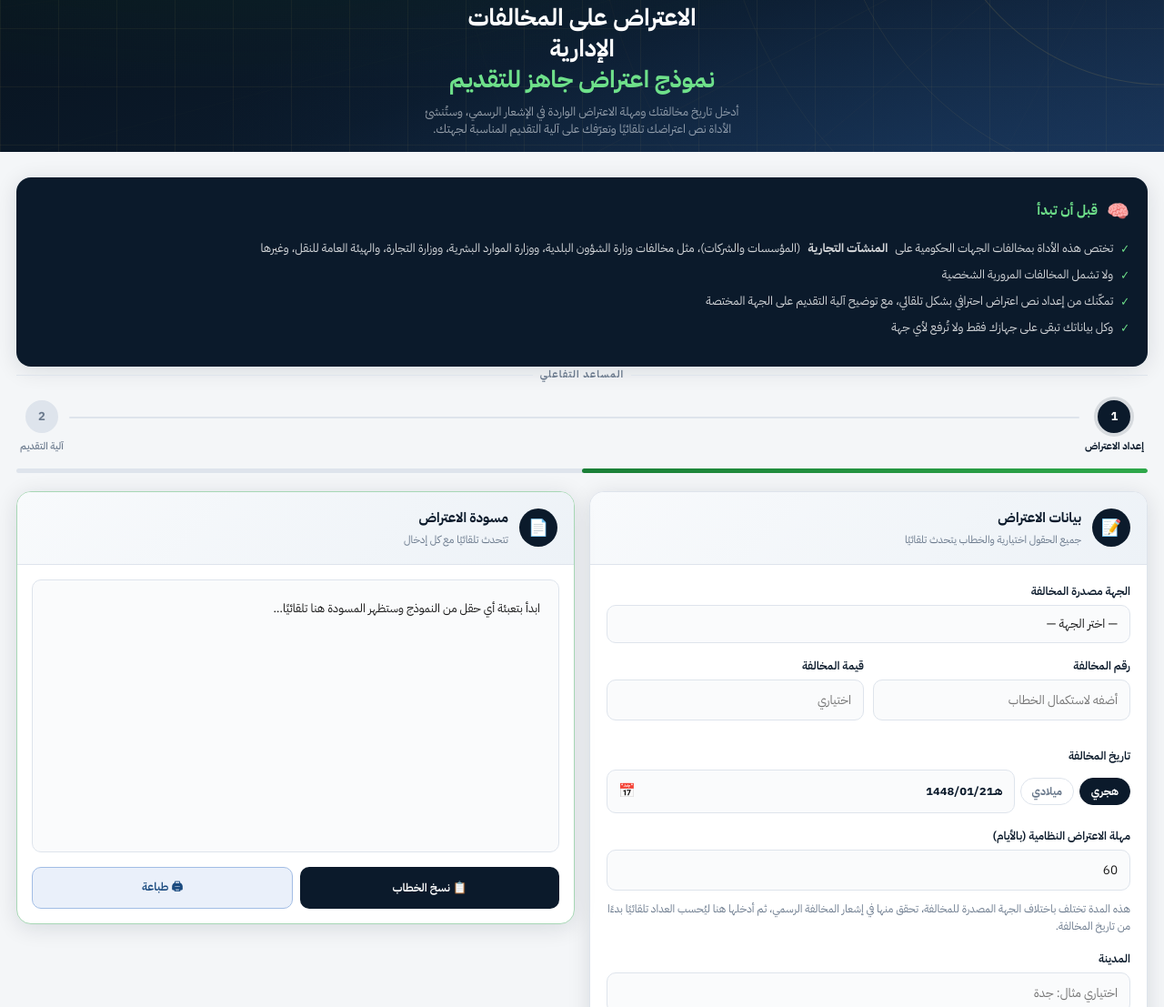
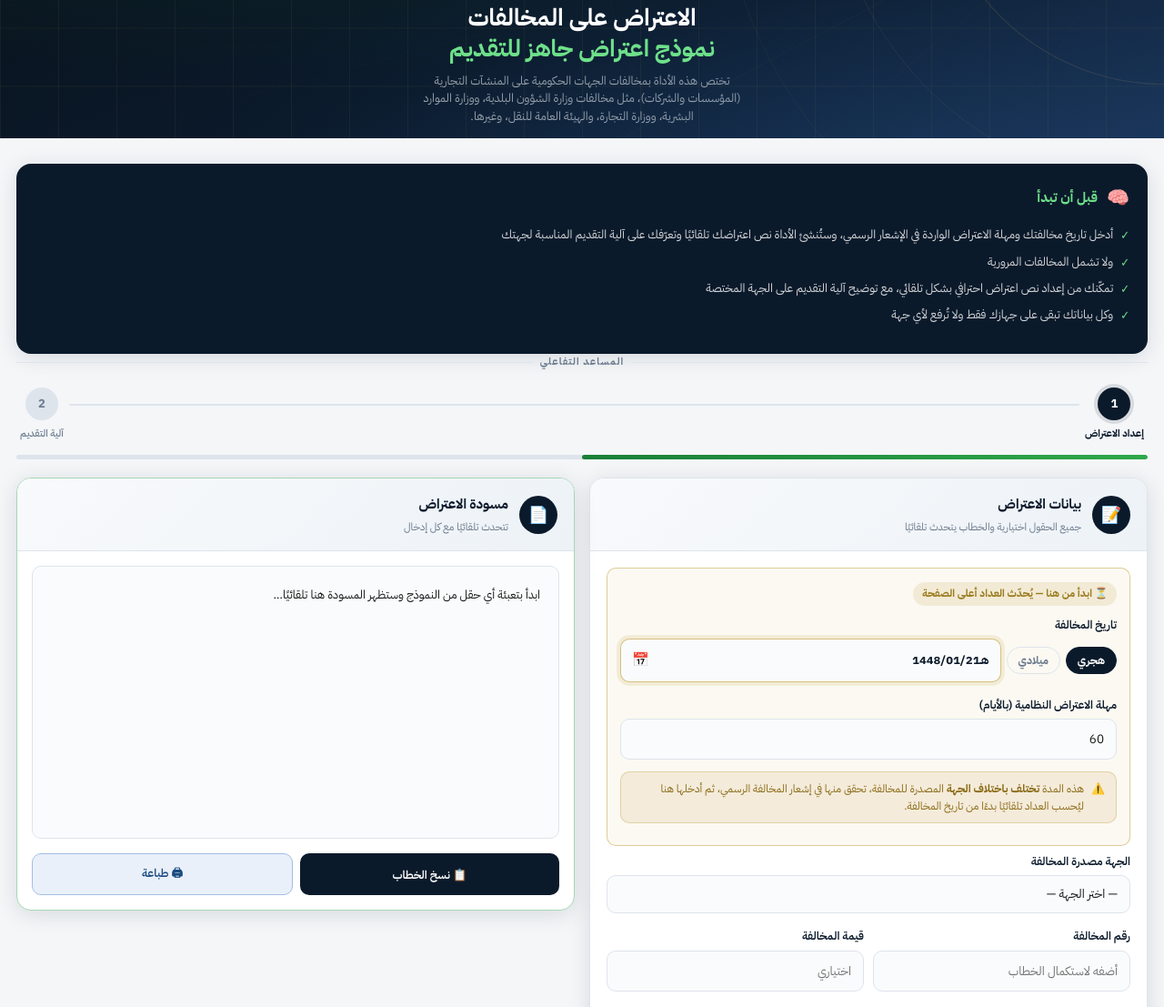
Before and after one commit to almohammdin/Mukhaalafat, a plain HTML site: page index.html in a window 1280 px wide. Shown: the part 278-1385 px from the top of the page at 91% size. Drawn offline with Linux system fonts and the light colour scheme.

Commit message:
Add files via upload

```diff
--- a/index.html
+++ b/index.html
@@ -1299,6 +1299,33 @@ footer {
 .pre-tool-list li::before { content: '✓'; color: #6EE08A; font-weight: 700; flex-shrink: 0; margin-top: 1px; }
 .pre-tool-notice { display: flex; align-items: flex-start; gap: 8px; background: rgba(183,119,13,0.18); border: 1px solid rgba(240,204,122,0.35); border-radius: var(--radius-sm); padding: 10px 13px; font-size: 12px; color: #F0CC7A; line-height: 1.55; margin-bottom: 10px; }
 .pre-tool-trust  { display: flex; align-items: flex-start; gap: 8px; background: rgba(26,74,127,0.35); border: 1px solid rgba(162,189,229,0.3); border-radius: var(--radius-sm); padding: 10px 13px; font-size: 12px; color: #A2BDE5; line-height: 1.55; }
+.asst-highlight-box {
+  border: 1.5px solid rgba(201,168,76,0.55);
+  background: rgba(201,168,76,0.07);
+  border-radius: var(--radius-sm);
+  padding: 14px 14px 10px;
+  margin-bottom: 6px;
+}
+.asst-highlight-tag {
+  display: inline-flex; align-items: center; gap: 6px;
+  font-size: 11.5px; font-weight: 700; color: #9A7B1F;
+  background: rgba(201,168,76,0.18); border-radius: 20px;
+  padding: 3px 10px; margin-bottom: 10px;
+}
+.asst-highlight-notice {
+  display: flex; align-items: flex-start; gap: 8px;
+  background: rgba(183,119,13,0.10); border: 1px solid rgba(201,168,76,0.4);
+  border-radius: var(--radius-sm); padding: 9px 12px;
+  font-size: 12px; color: #8A6A15; line-height: 1.55; margin-top: 8px;
+}
+.dp-field-attn {
+  border-color: rgba(201,168,76,0.7) !important;
+  animation: dpFieldGlow 2.4s ease-in-out infinite;
+}
+@keyframes dpFieldGlow {
+  0%, 100% { box-shadow: 0 0 0 rgba(201,168,76,0); }
+  50%      { box-shadow: 0 0 0 4px rgba(201,168,76,0.18); }
+}
 
 .asst-back-btn {
   background: var(--bg);
@@ -1946,8 +1973,8 @@ footer {
   </div>
   <div class="hero-title">مستشار الحوكمة وتطوير الأعمال</div>
   <div class="hero-divider"></div>
-  <h1>الاعتراض على المخالفات<br>الإدارية<br><em>نموذج اعتراض جاهز للتقديم</em></h1>
-  <p class="hero-sub">أدخل تاريخ مخالفتك ومهلة الاعتراض الواردة في الإشعار الرسمي، وستُنشئ الأداة نص اعتراضك تلقائيًا وتعرّفك على آلية التقديم المناسبة لجهتك.</p>
+  <h1>الاعتراض على المخالفات<br><em>نموذج اعتراض جاهز للتقديم</em></h1>
+  <p class="hero-sub">تختص هذه الأداة بمخالفات الجهات الحكومية على المنشآت التجارية (المؤسسات والشركات)، مثل مخالفات وزارة الشؤون البلدية، ووزارة الموارد البشرية، ووزارة التجارة، والهيئة العامة للنقل، وغيرها.</p>
 </header>
 
 <!-- ══ PRE-TOOL INTRO ══ -->
@@ -1958,8 +1985,8 @@ footer {
       <span class="pre-tool-title">قبل أن تبدأ</span>
     </div>
     <ul class="pre-tool-list">
-      <li>تختص هذه الأداة بمخالفات الجهات الحكومية على <strong>المنشآت التجارية</strong> (المؤسسات والشركات)، مثل مخالفات وزارة الشؤون البلدية، ووزارة الموارد البشرية، ووزارة التجارة، والهيئة العامة للنقل، وغيرها</li>
-      <li>ولا تشمل المخالفات المرورية الشخصية</li>
+      <li>أدخل تاريخ مخالفتك ومهلة الاعتراض الواردة في الإشعار الرسمي، وستُنشئ الأداة نص اعتراضك تلقائيًا وتعرّفك على آلية التقديم المناسبة لجهتك</li>
+      <li>ولا تشمل المخالفات المرورية</li>
       <li>تمكّنك من إعداد نص اعتراض احترافي بشكل تلقائي، مع توضيح آلية التقديم على الجهة المختصة</li>
       <li>وكل بياناتك تبقى على جهازك فقط ولا تُرفع لأي جهة</li>
     </ul>
@@ -1987,6 +2014,44 @@ footer {
         <div class="asst-card">
           <div class="asst-card-head"><div class="asst-card-icon">📝</div><div><div class="asst-card-title">بيانات الاعتراض</div><div class="asst-card-sub">جميع الحقول اختيارية والخطاب يتحدث تلقائيًا</div></div></div>
           <div class="asst-form">
+
+            <!-- ⓪ تاريخ المخالفة ومهلة الاعتراض — أول خطوة، لأنها تُحدّث العداد أعلى الصفحة -->
+            <div class="asst-highlight-box">
+              <span class="asst-highlight-tag">⏳ ابدأ من هنا — يُحدّث العداد أعلى الصفحة</span>
+              <div class="asst-form-row">
+                <label class="asst-label">تاريخ المخالفة</label>
+                <div class="dp-root" id="dp-vdate">
+                  <div class="dp-row">
+                    <button type="button" class="dp-cb dp-active" onclick="dpSetCal('vdate','hijri',this)">هجري</button>
+                    <button type="button" class="dp-cb" onclick="dpSetCal('vdate','gregorian',this)">ميلادي</button>
+                    <div class="dp-field dp-field-attn" onclick="dpToggle('vdate')">
+                      <span class="dp-field-val" id="dp-vdate-val">اختر التاريخ</span>
+                      <span class="dp-field-icon">📅</span>
+                    </div>
+                  </div>
+                  <div class="dp-panel" id="dp-vdate-panel">
+                    <div class="dp-nav">
+                      <button type="button" class="dp-nav-btn" onclick="dpNavYear('vdate',-1)">«</button>
+                      <button type="button" class="dp-nav-btn" onclick="dpNavMonth('vdate',-1)">‹</button>
+                      <div class="dp-nav-label" id="dp-vdate-label">—</div>
+                      <button type="button" class="dp-nav-btn" onclick="dpNavMonth('vdate',1)">›</button>
+                      <button type="button" class="dp-nav-btn" onclick="dpNavYear('vdate',1)">»</button>
+                    </div>
+                    <div class="dp-dn"><span>أح</span><span>إث</span><span>ثل</span><span>أر</span><span>خم</span><span>جم</span><span>سب</span></div>
+                    <div class="dp-days" id="dp-vdate-days"></div>
+                  </div>
+                  <input type="hidden" id="f-vdate">
+                </div>
+              </div>
+              <div class="asst-form-row" style="margin-top:10px">
+                <label class="asst-label">مهلة الاعتراض النظامية (بالأيام)</label>
+                <input class="asst-input" id="f-deadline-days" type="number" min="1" step="1" placeholder="مثال: 60" value="60">
+                <div class="asst-highlight-notice">
+                  <span>⚠️</span>
+                  <span>هذه المدة <strong>تختلف باختلاف الجهة</strong> المصدرة للمخالفة، تحقق منها في إشعار المخالفة الرسمي، ثم أدخلها هنا ليُحسب العداد تلقائيًا بدءًا من تاريخ المخالفة.</span>
+                </div>
+              </div>
+            </div>
 
             <!-- ① الجهة مصدرة المخالفة -->
             <div class="asst-form-row">
@@ -2016,36 +2081,6 @@ footer {
                 <label class="asst-label">قيمة المخالفة</label>
                 <input class="asst-input" id="f-vamt" type="text" placeholder="اختياري">
               </div>
-            </div>
-            <div class="asst-form-row">
-              <label class="asst-label">تاريخ المخالفة</label>
-              <div class="dp-root" id="dp-vdate">
-                <div class="dp-row">
-                  <button type="button" class="dp-cb dp-active" onclick="dpSetCal('vdate','hijri',this)">هجري</button>
-                  <button type="button" class="dp-cb" onclick="dpSetCal('vdate','gregorian',this)">ميلادي</button>
-                  <div class="dp-field" onclick="dpToggle('vdate')">
-                    <span class="dp-field-val" id="dp-vdate-val">اختر التاريخ</span>
-                    <span class="dp-field-icon">📅</span>
-                  </div>
-                </div>
-                <div class="dp-panel" id="dp-vdate-panel">
-                  <div class="dp-nav">
-                    <button type="button" class="dp-nav-btn" onclick="dpNavYear('vdate',-1)">«</button>
-                    <button type="button" class="dp-nav-btn" onclick="dpNavMonth('vdate',-1)">‹</button>
-                    <div class="dp-nav-label" id="dp-vdate-label">—</div>
-                    <button type="button" class="dp-nav-btn" onclick="dpNavMonth('vdate',1)">›</button>
-                    <button type="button" class="dp-nav-btn" onclick="dpNavYear('vdate',1)">»</button>
-                  </div>
-                  <div class="dp-dn"><span>أح</span><span>إث</span><span>ثل</span><span>أر</span><span>خم</span><span>جم</span><span>سب</span></div>
-                  <div class="dp-days" id="dp-vdate-days"></div>
-                </div>
-                <input type="hidden" id="f-vdate">
-              </div>
-            </div>
-            <div class="asst-form-row">
-              <label class="asst-label">مهلة الاعتراض النظامية (بالأيام)</label>
-              <input class="asst-input" id="f-deadline-days" type="number" min="1" step="1" placeholder="مثال: 60" value="60">
-              <div style="margin-top:6px;font-size:12px;color:var(--muted);line-height:1.6">هذه المدة تختلف باختلاف الجهة المصدرة للمخالفة، تحقق منها في إشعار المخالفة الرسمي، ثم أدخلها هنا ليُحسب العداد تلقائيًا بدءًا من تاريخ المخالفة.</div>
             </div>
             <div class="asst-form-row">
               <label class="asst-label">المدينة</label>
@@ -2181,7 +2216,6 @@ footer {
       <div class="sc-body" id="submission-content"></div>
     </div>
     <div class="asst-warnings">
-      <div class="asst-warn-card asst-warn-amber"><div class="asst-warn-icon">⚠️</div><div class="asst-warn-text">هذه الأداة تقدم تقييمًا مبدئيًا وصياغة أولية فقط، ولا تُعد استشارة قانونية. التحقق النهائي مسؤولية المستخدم أو من يستشيره.</div></div>
       <div class="asst-warn-card asst-warn-blue"><div class="asst-warn-icon">⚖️</div><div class="asst-warn-text">عند رفض الجهة للاعتراض، قد يكون لك بحسب الحالة حق الاعتراض أمام المحكمة الإدارية خلال 60 يومًا من تاريخ الرفض.</div></div>
     </div>
     <div style="text-align:center;margin-top:16px;display:flex;gap:10px;justify-content:center">
@@ -2195,7 +2229,7 @@ footer {
 
 <div class="divider"></div>
 <section class="section">
-  <div class="section-label">ملخص سريع للإجراءات</div>
+  <div class="section-label">تنويه</div>
   <div class="quick-bullets">
     <div class="qb-item"><span class="qb-icon">⏳</span><span>المهلة القانونية: تختلف حسب الجهة المصدرة للمخالفة، وغالبًا ما تكون مذكورة صراحة في إشعار المخالفة، تحقق منها وأدخلها في الأداة لحساب العداد تلقائيًا</span></div>
     <div class="qb-item"><span class="qb-icon">🏛️</span><span>مسار التظلم: يبدأ التقديم <strong>أمام الجهة الإدارية مصدرة المخالفة</strong> أولًا، ثم المحكمة الإدارية المختصة في حال الرفض</span></div>
@@ -2215,7 +2249,7 @@ footer {
   <div class="lawyer-card">
     <div class="lawyer-card-inner">
 
-      <div class="lawyer-badge">💬 تواصل مباشر مع نايف المحمدي</div>
+      <div class="lawyer-badge">💬 تواصل مباشر</div>
 
       <div class="lawyer-tagline">
         هل تحتاج مساعدة في إعداد اعتراضك أو متابعته، أو استشارة في حوكمة منشأتك؟<br>
@@ -2238,7 +2272,7 @@ footer {
   <div class="section-label">الشرح التفصيلي</div>
   <div class="accordion-wrap">
     <button class="accordion-toggle" id="acc-toggle" onclick="toggleAccordion()">
-      <span>📖 عرض الشرح التفصيلي والمقارنات والخط الزمني</span>
+      <span>📖 عرض شرح مبسط لآلية عمل الاعتراض</span>
       <span class="accordion-arrow" id="acc-arrow">▼</span>
     </button>
     <div class="accordion-body" id="acc-body">
```
